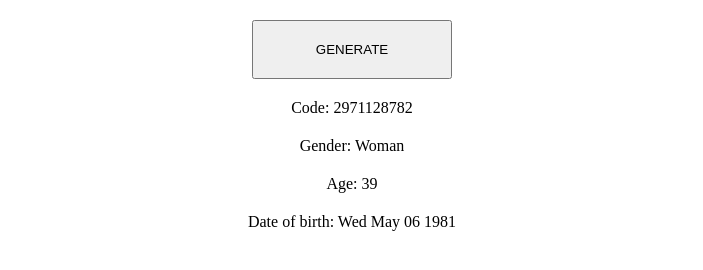
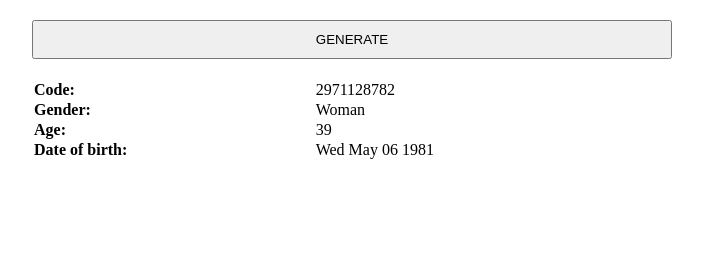
Before and after one commit to Olexandr-L/iin, a plain HTML site: page index.html in a window 1280 px wide. Shown: the whole page, without its empty margins (288-991 px from the left). Drawn offline with Linux system fonts and the light colour scheme.

Commit message:
created table for values

```diff
--- a/index.html
+++ b/index.html
@@ -11,11 +11,30 @@
 <body>
 
     <div class="container">
-        <input class="btn" type="button" value="GENERATE" onclick="generate()">
-        <div class="text">Code: <span id="code"></span></div>
-        <div class="text">Gender: <span id="gender"></span></div>
-        <div class="text">Age: <span id="age"></span></div>
-        <div class="text">Date of birth: <span id="birthday"></span></div>
+        <div class="block">
+            <input class="btn" type="button" value="GENERATE" onclick="generate()">
+        </div>
+        <div class="block">
+            <table class="table">
+                <tr class="field">
+                    <td class="key">Code:</td>
+                    <td class="value" id="code"></td>
+                </tr>
+                <tr class="field">
+                    <td class="key">Gender:</td>
+                    <td class="value" id="gender"></td>
+                </tr>
+                <tr class="field">
+                    <td class="key">Age:</td>
+                    <td class="value" id="age"></td>
+                </tr>
+                <tr class="field">
+                    <td class="key">Date of birth:</td>
+                    <td class="value" id="birthday"></td>
+                </tr>
+            </table>
+        </div>
+
 
     </div>
 
--- a/main.js
+++ b/main.js
@@ -37,5 +37,4 @@ function generate() {
     document.getElementById('birthday').innerText = birthday.toDateString();
 }
 
-
 generate();
--- a/style.css
+++ b/style.css
@@ -4,20 +4,32 @@
 }
 
 .container {
-    margin: 20px;
+    margin: 20px auto;
     display: flex;
     justify-content: center;
     text-align: center;
     flex-direction: column;
     align-items: center;
+    width: 50%;
+    min-width: 300px;
+}
+
+.block {
+    text-align: left;
+    width: 100%;
 }
 
 .btn {
-    width: 200px;
-    padding: 20px 5px;
+    padding: 10px 20px;
+    width: 100%;
     cursor: pointer;
 }
 
-.text {
+.table {
+    width: 100%;
     margin-top: 20px;
 }
+
+.key {
+    font-weight: 600;
+}
```
